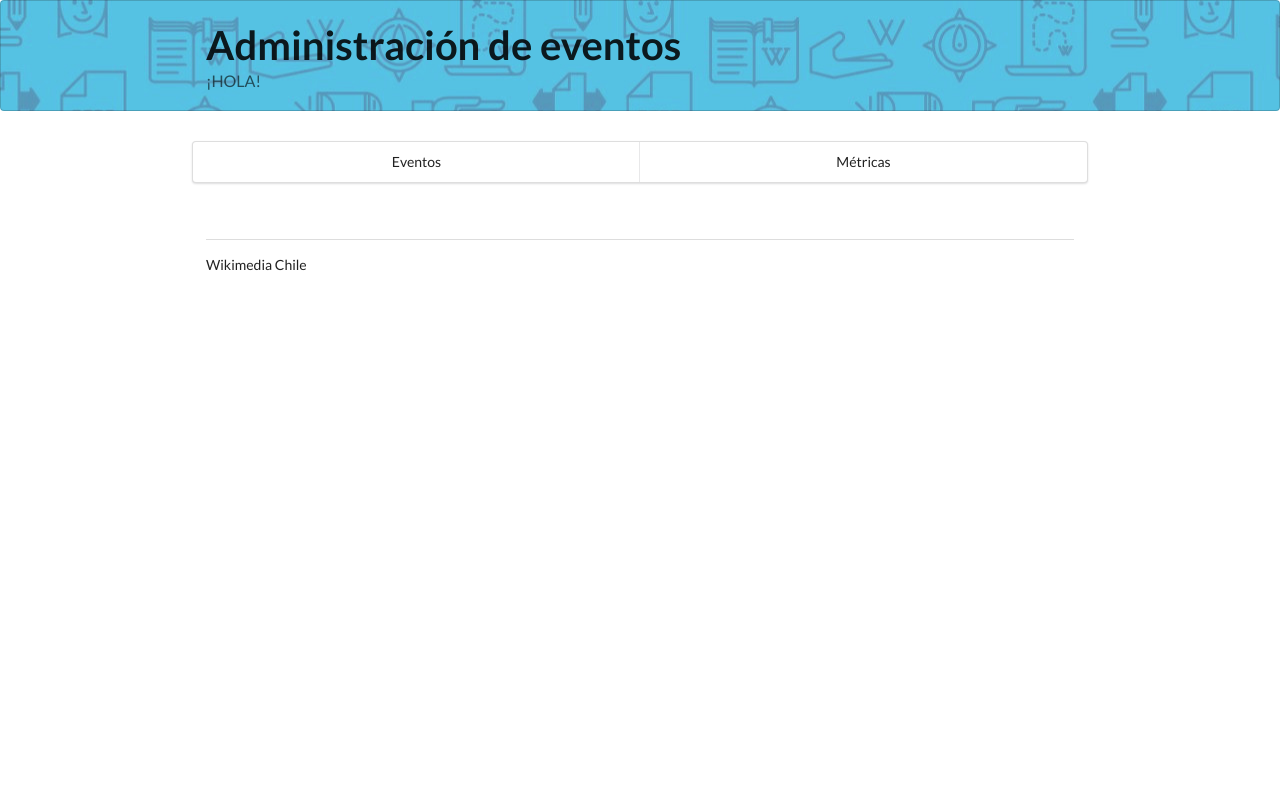
After one commit to WikimediaChile/inscripcion, a PHP site: page /gui/coordination.layout.html in a window 1280 px wide. The commit adds this page. Shown: the top 785 px of the page. Run offline with PHP 8.4, Linux system fonts and the light colour scheme; some libraries are stand-ins or nearby versions.

Commit message:
Añadiendo portada de la coordinacion

```diff
--- a/app/model/event.php
+++ b/app/model/event.php
@@ -41,4 +41,9 @@ class event extends \DB\SQL\Mapper
 
         return $string;
     }
+
+    public function count_inscriptions() : int
+    {
+        return inscription::inscriptions($this->evt_permalink);
+    }
 }
--- /dev/null
+++ b/gui/coordination.layout.html
@@ -0,0 +1,49 @@
+<!DOCTYPE html>
+<html lang="es">
+
+<head>
+    <meta charset="utf-8" />
+    <title>Administración Inscripción a Eventos</title>
+    <meta http-equiv="X-UA-Compatible" content="IE=edge,chrome=1" />
+    <meta name="viewport" content="width=device-width, initial-scale=1.0, maximum-scale=1.0">
+    <link rel="stylesheet" href="https://cdn.jsdelivr.net/semantic-ui/2.2.7/semantic.min.css">
+    <script src="https://code.jquery.com/jquery-3.1.1.min.js"></script>
+    <script src="https://cdn.jsdelivr.net/semantic-ui/2.2.7/semantic.min.js"></script>
+    <script src="/js/basic.js"></script>
+</head>
+
+<body>
+    <div class="ui grid">
+        <div class="row">
+            <div class="column padding-reset">
+                <div class="ui huge message page grid banner">
+                    <h1 class="ui huge header">Administración de eventos<br /><div class="ui sub header">¡Hola!</div></h1>
+                </div>
+            </div>
+        </div>
+    </div>
+    <div class="ui hidden divider"></div>
+    <div class="ui page grid stackable">
+        <div class="row">
+            <div class="ui two item menu">
+                <a class="item" href="/coordination/events">Eventos</a>
+                <a class="item" href="/coordination/metrics">Métricas</a>
+            </div>
+            <include href="{{@page.content}}" />
+        </div>
+        <div class="row">
+            <div class="column">
+                <div class="ui divider"></div>
+                <span>Wikimedia Chile</span>
+            </div>
+        </div>
+    </div>
+    <style>
+        .banner {
+            background-image: url(/img/background.jpg)!important;
+        }
+    </style>
+
+</body>
+
+</html>
--- a/web/index.php
+++ b/web/index.php
@@ -17,6 +17,7 @@ $fat->route('GET /log.in', '\route\user->login');
 $fat->route('POST /log.in', '\route\user->process');
 $fat->route('GET /coordination', '\route\coordination->index');
 $fat->route('GET /coordination/@permalink', '\route\coordination->event');
-$fat->route('GET /coordination/@permalink/admin', '\route\coordination->configure');
+$fat->route('GET /coordination/@permalink/metrics', '\route\coordination->event_metrics');
+$fat->route('GET /coordination/@permalink/admin', '\route\coordination->event_admin');
 
 $fat->run();
```
Also changed, not shown: app/route/coordination.php (added, +24 -0 lines), gui/coordination.start.html (added, +15 -0 lines).
